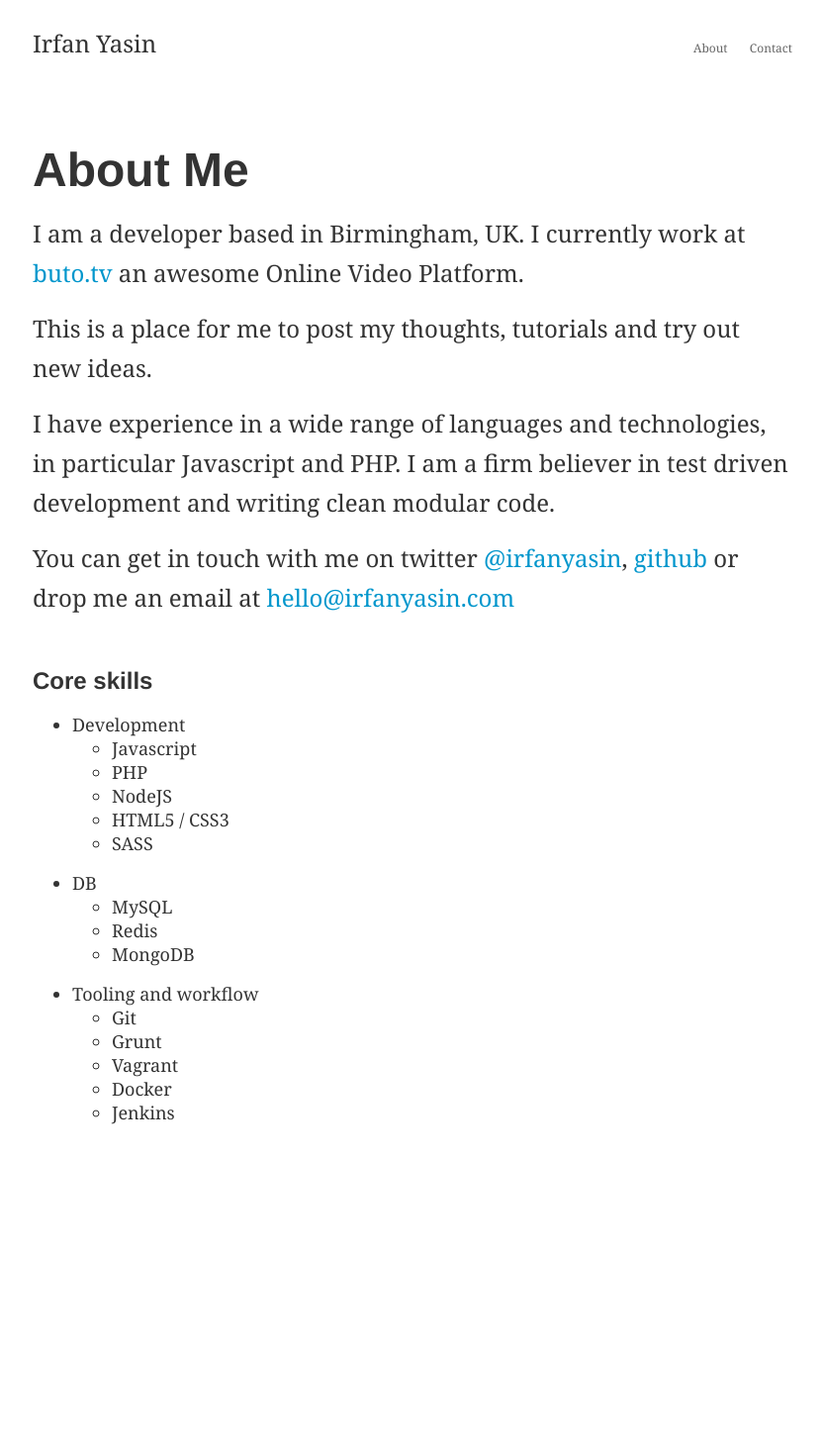
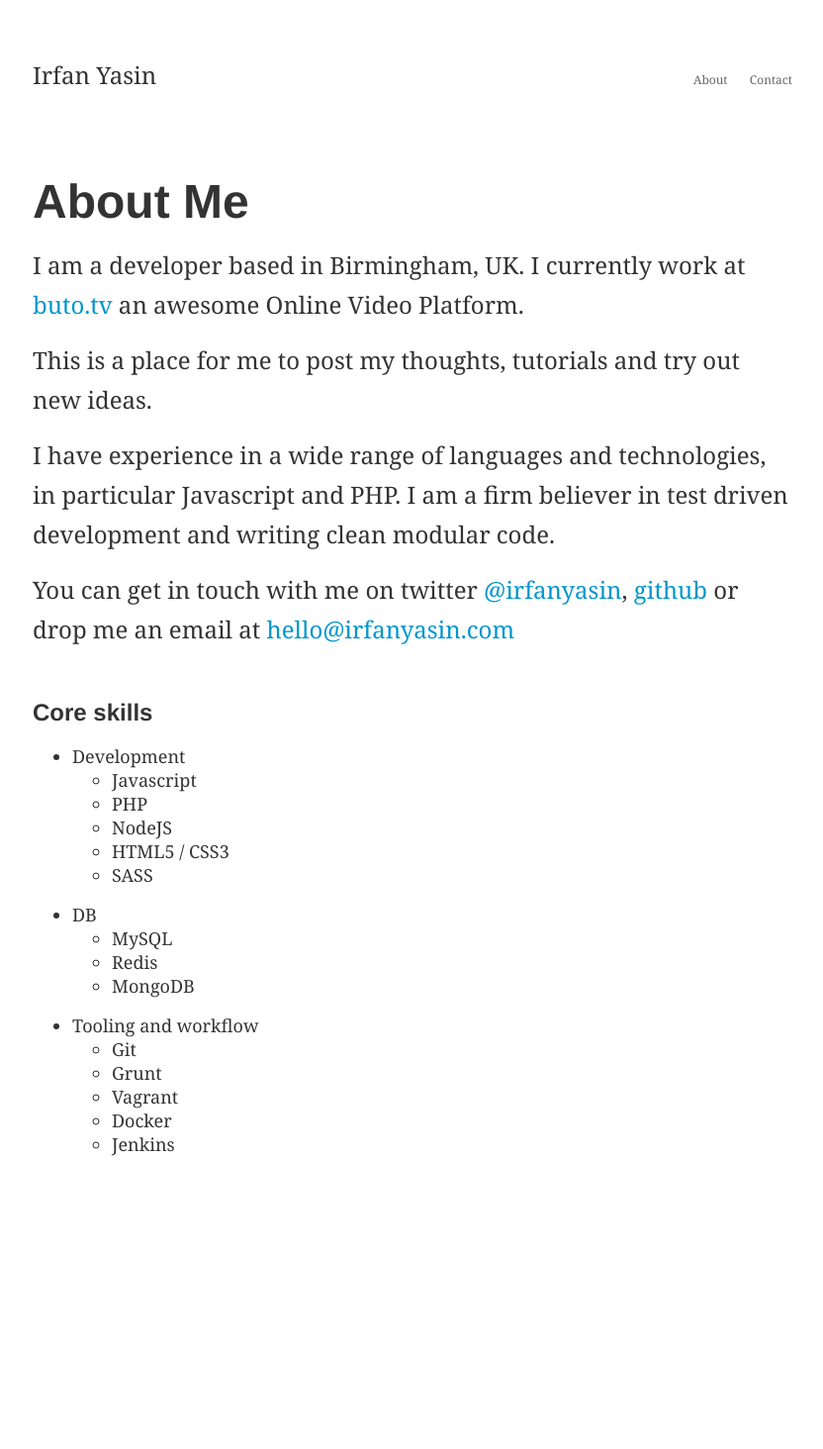
Before and after one commit to irfanyasin/irfanyasin.github.io, a Jekyll site: the page built from about.md, in a window 1280 px wide. Shown: the whole page at 99% size, without its empty margins (223-1055 px from the left). Built offline with Jekyll 4.4.1, drawn with Linux system fonts in a browser that asks for light colours; Markdown is read by kramdown in place of the engine named in the settings; before the commit the page ends 1432 px from its top, so only the background shows below that.

Commit message:
tweak css

```diff
--- a/_includes/header.html
+++ b/_includes/header.html
@@ -1,5 +1,5 @@
 <header class="site-header">
-  <div class="mt2 wrap">
+  <div class="mt2 m-responsive wrap">
     <div class="measure">
       <a href="/" class="left">{{ site.title }}</a>
       <nav class="site-nav right">
```
